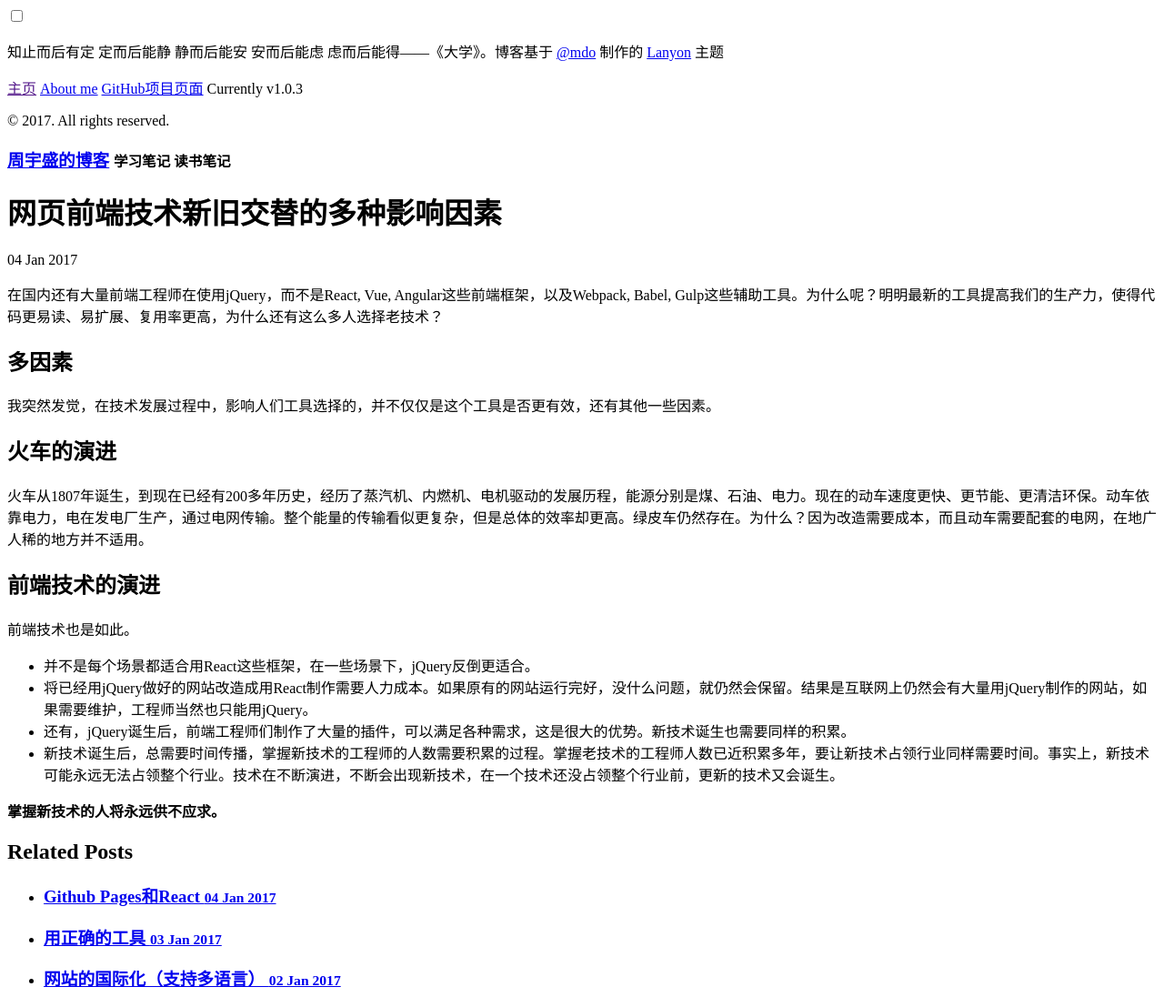
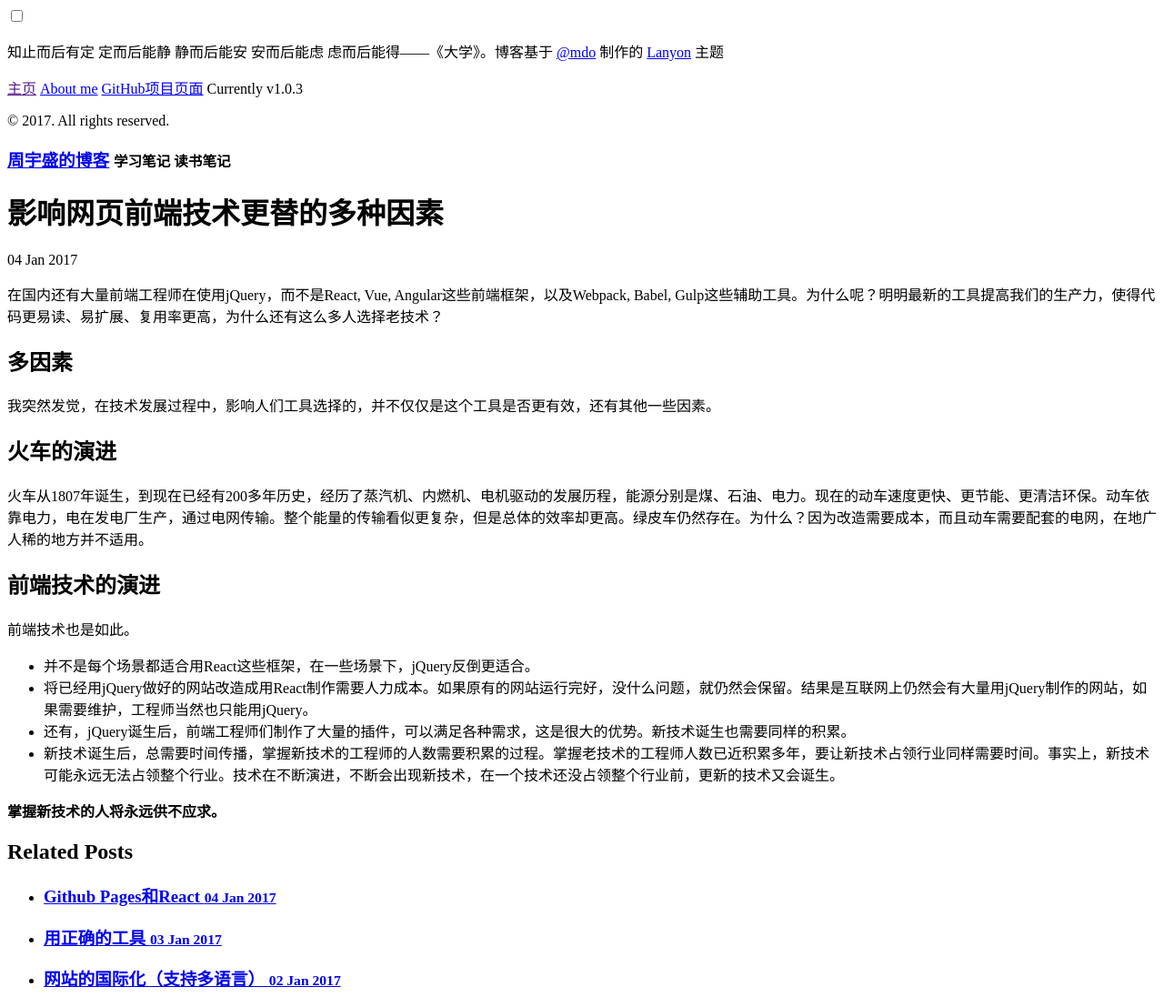
Before and after one commit to jasonzhouu/old-github-pages, a Jekyll site: the page built from _posts/2017-01-04-the-influence-factors-in-technology-upgrading.md, in a window 1280 px wide. Shown: the whole page at 91% size. Built offline with Jekyll 4.4.1, drawn with Linux system fonts in a browser that asks for light colours; comment, search, counter and statistics services are not loaded.

Commit message:
change title

```diff
--- a/_posts/2017-01-04-the-influence-factors-in-technology-upgrading.md
+++ b/_posts/2017-01-04-the-influence-factors-in-technology-upgrading.md
@@ -1,6 +1,6 @@
 ---
 layout: post
-title: "网页前端技术新旧交替的多种影响因素"
+title: "影响网页前端技术更替的多种因素"
 ---
 
 在国内还有大量前端工程师在使用jQuery，而不是React, Vue, Angular这些前端框架，以及Webpack, Babel, Gulp这些辅助工具。为什么呢？明明最新的工具提高我们的生产力，使得代码更易读、易扩展、复用率更高，为什么还有这么多人选择老技术？
```
